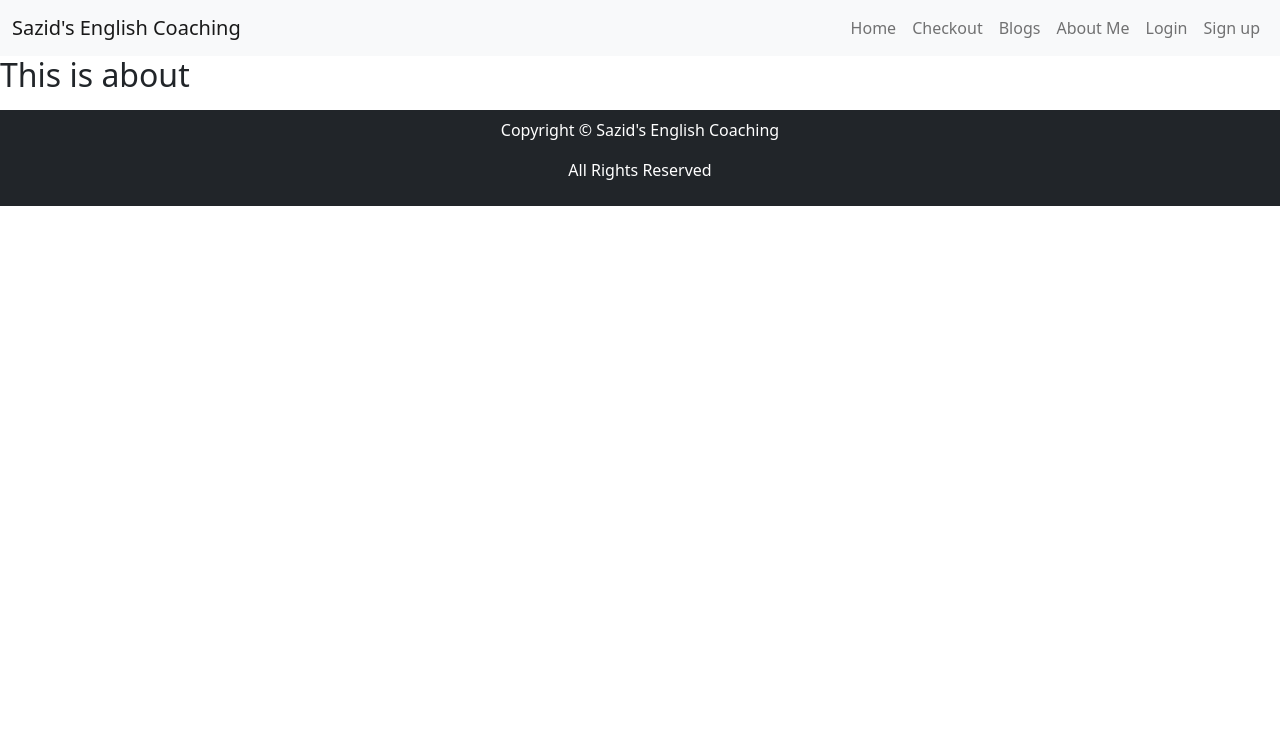
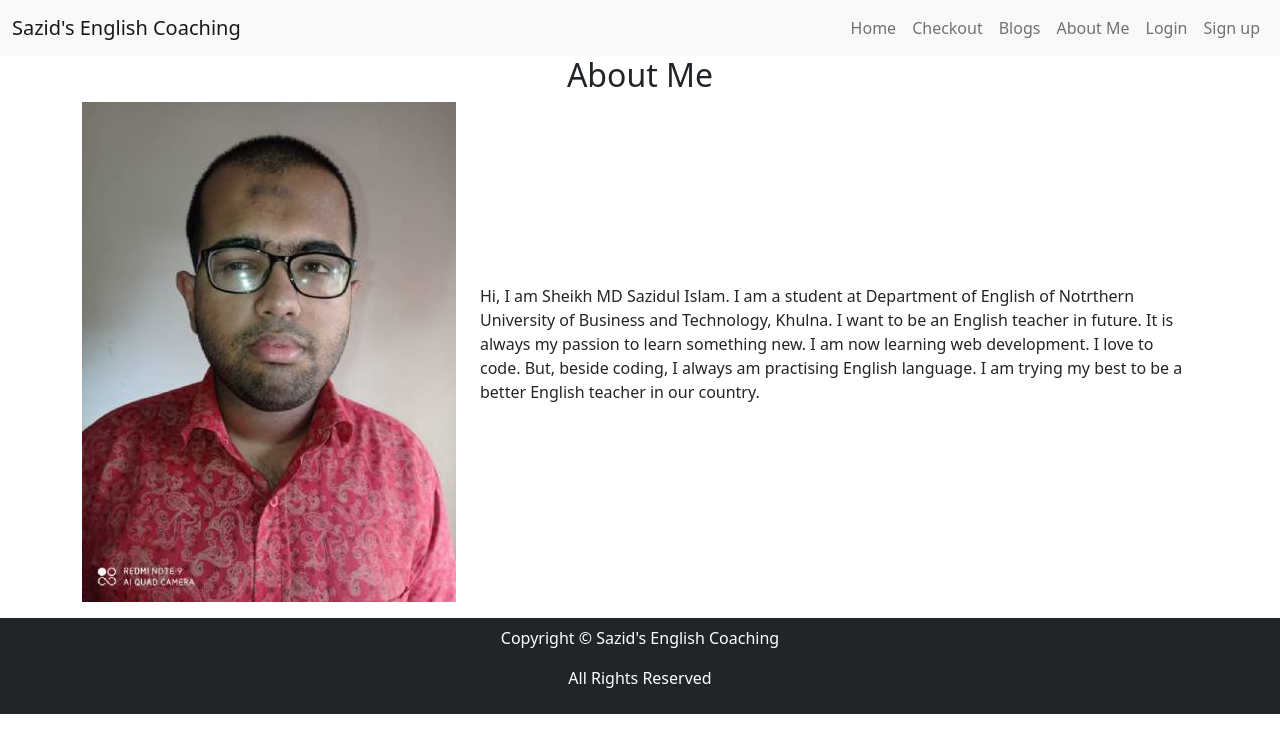
Before and after one commit to Sazid99246/independent-service-provider, a React (Create React App) app: page /about in a window 1280 px wide. Shown: the top 752 px of the page. Built offline with nearby package versions, Linux system fonts and the light colour scheme; no server answers.

Commit message:
about page completed

```diff
--- a/src/Pages/About/About.js
+++ b/src/Pages/About/About.js
@@ -1,9 +1,16 @@
 import React from 'react';
-
+import { Container } from 'react-bootstrap';
+import myPhoto from '../../images/myimage.jpg'
 const About = () => {
     return (
         <div>
-            <h2>This is about</h2>
+            <h2 className='text-center'>About Me</h2>
+            <Container className='d-flex flex-sm-column flex-md-row align-items-center justify-content-between'>
+                <img className='img-fluid' src={myPhoto} alt="" />
+                <div className='ms-4'>
+                    <p>Hi, I am Sheikh MD Sazidul Islam. I am a student at Department of English of Notrthern University of Business and Technology, Khulna. I want to be an English teacher in future. It is always my passion to learn something new. I am now learning web development. I love to code. But, beside coding, I always am practising English language. I am trying my best to be a better English teacher in our country.</p>
+                </div>
+            </Container>
         </div>
     );
 };
--- a/src/Pages/Login/Login.css
+++ b/src/Pages/Login/Login.css
@@ -4,9 +4,10 @@
     border: 1px solid rgba(149, 160, 167, 1);
 }
 .google-sign-in{
+    background-color: white;
+    color: black;
+    height: 50px;
+    padding: 20px;
+    width: 400px;
     font-size: 35px;
-    height: 100px;
-    width: 400px;
-    padding: 5px;
-    background-color: white;
 }
```
Also changed, not shown: src/images/myimage.jpg (added).
